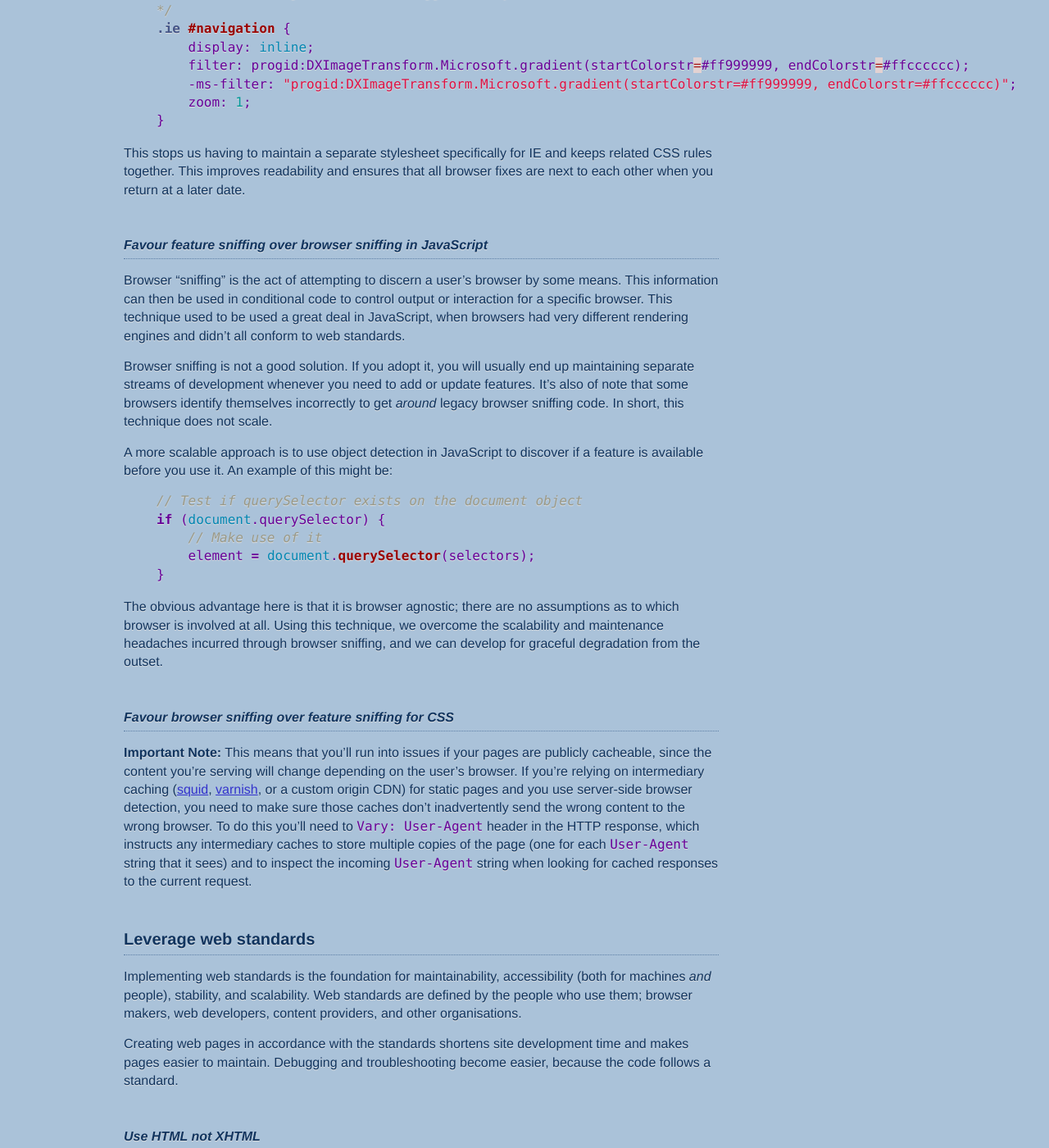
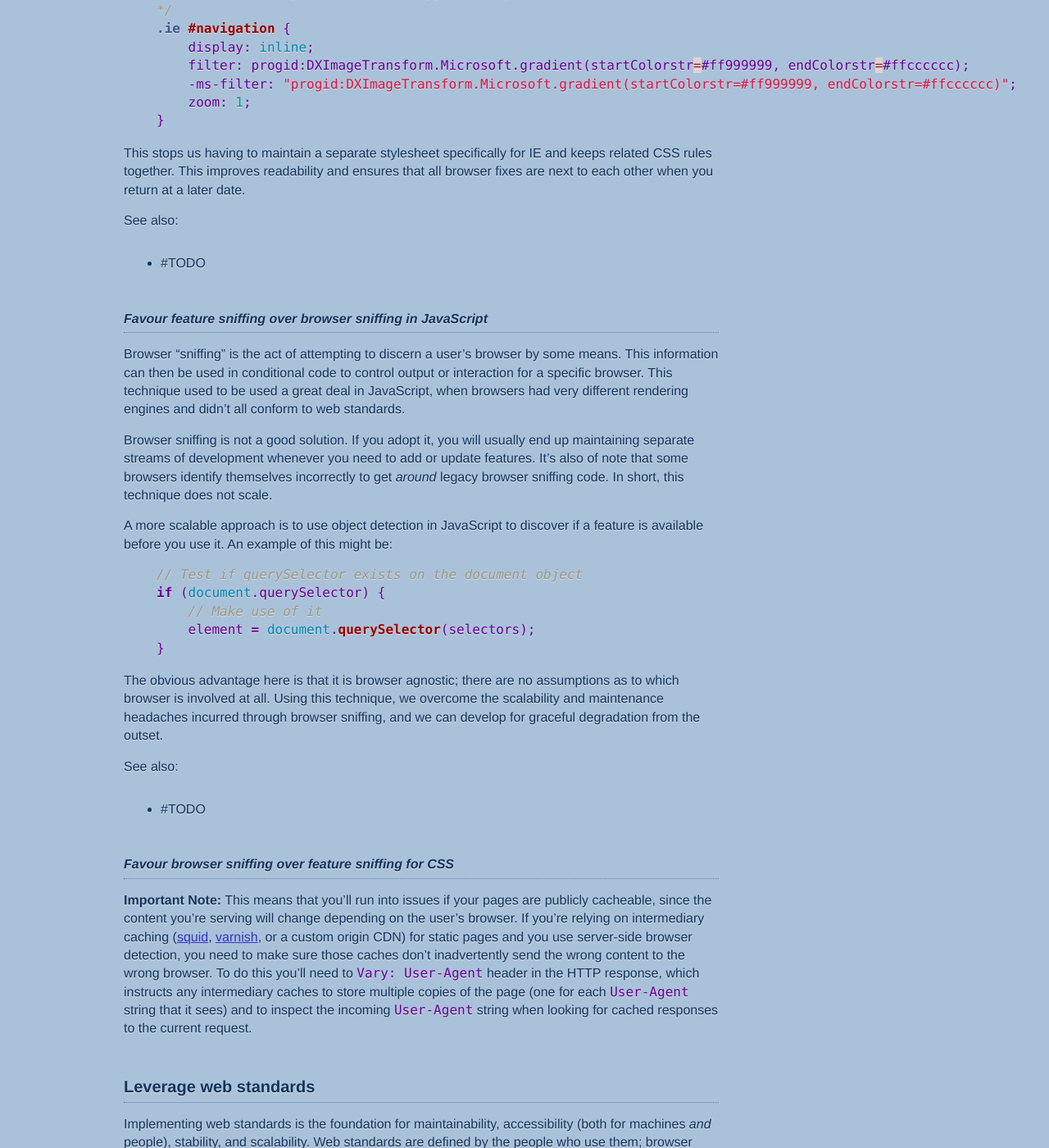
Before and after one commit to nefarioustim/front-end-development-best-practice, a Jekyll site: the page built from index.md, in a window 1280 px wide and 1400 px high, scrolled down 3760 px. Shown: the whole window at 82% size. Built offline with Jekyll 4.4.1, drawn with Linux system fonts in a browser that asks for light colours; Markdown is read by kramdown in place of the engine named in the settings.

Commit message:
Left reminders for references.

```diff
--- a/index.md
+++ b/index.md
@@ -189,6 +189,10 @@ This stops us having to maintain a separate stylesheet specifically for IE and
 keeps related CSS rules together. This improves readability and ensures that
 all browser fixes are next to each other when you return at a later date.
 
+See also:
+
+* #TODO
+
 #### Favour feature sniffing over browser sniffing in JavaScript
 
 Browser "sniffing" is the act of attempting to discern a user's browser by
@@ -218,6 +222,10 @@ The obvious advantage here is that it is browser agnostic; there are no
 assumptions as to which browser is involved at all. Using this technique, we
 overcome the scalability and maintenance headaches incurred through browser
 sniffing, and we can develop for graceful degradation from the outset.
+
+See also:
+
+* #TODO
 
 #### Favour browser sniffing over feature sniffing for CSS
 
```
